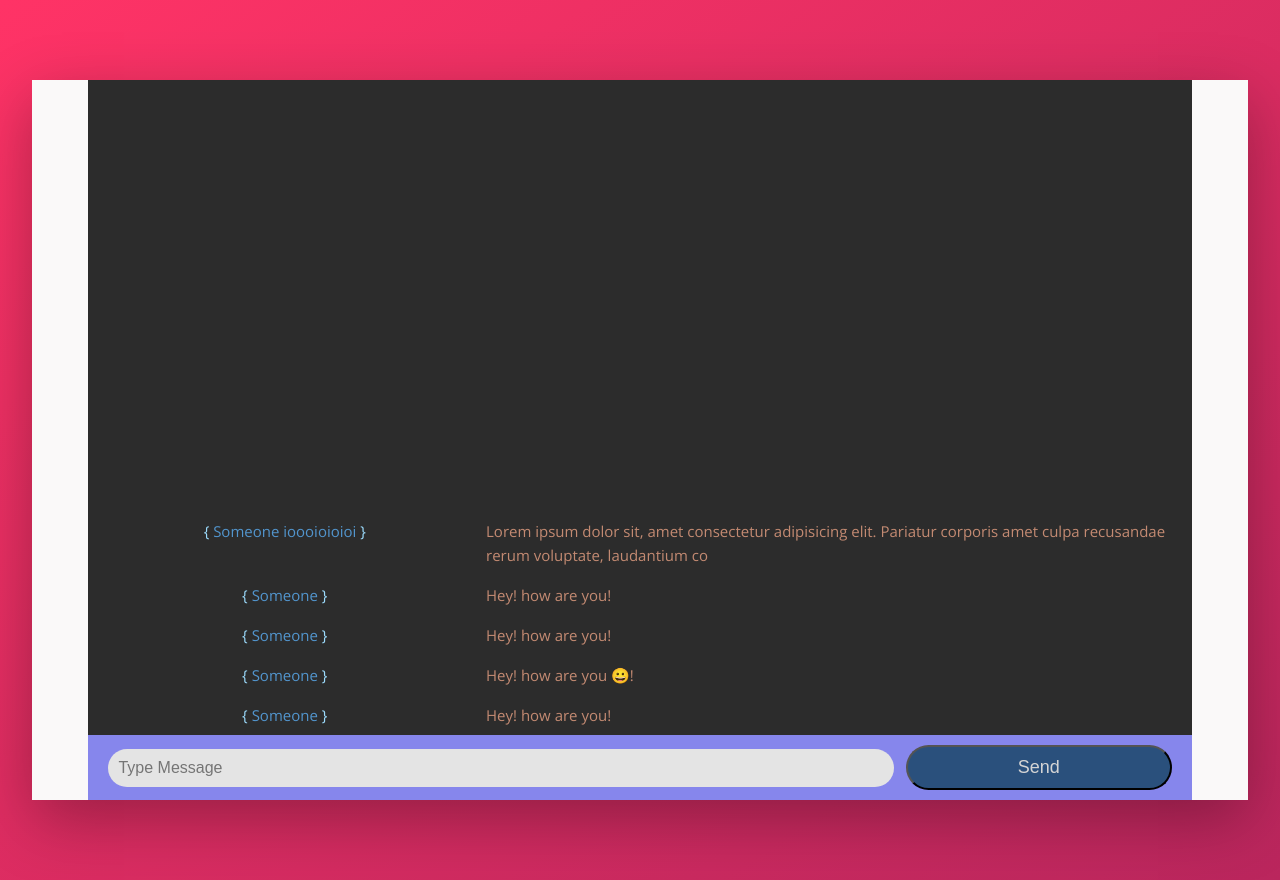
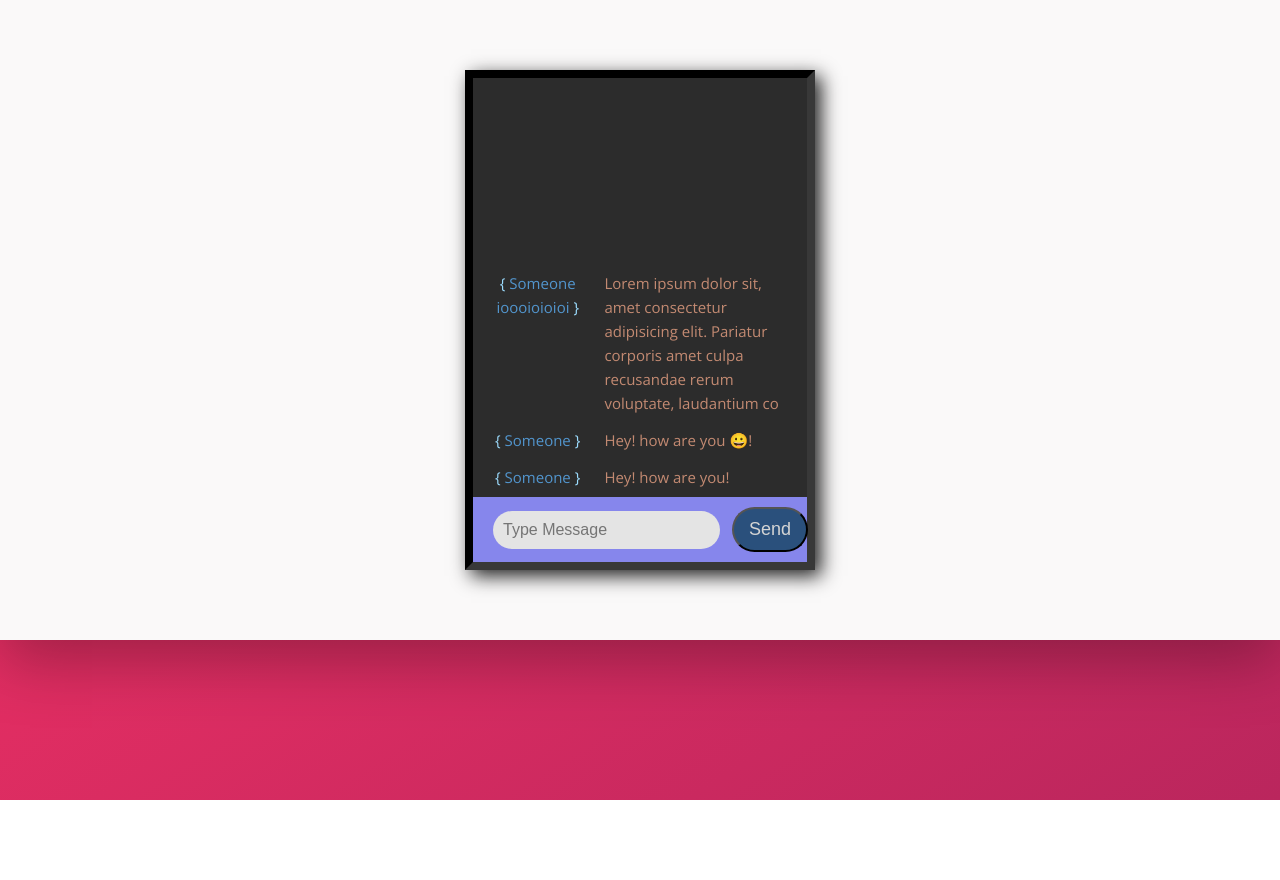
Before and after one commit to nilaysavant/emoji-public-chat, a website: page public/index.html in a window 1280 px wide. After the commit the page ends 800 px from the top, so only its background shows below. Drawn offline with nearby package versions, Linux system fonts and the light colour scheme.

Commit message:
Adjust CSS

```diff
--- a/public/index.html
+++ b/public/index.html
@@ -29,27 +29,7 @@
                     </div>
                 </div>
 
-                <div class="chatbox__messg-item">
-                    <div class="chatbox__messg-item-sender">
-                        <span class="chatbox__messg-item-tag">{</span>
-                        Someone
-                        <span class="chatbox__messg-item-tag">}</span>
-                    </div>
-                    <div class="chatbox__messg-item-messg">
-                        Hey! how are you!
-                    </div>
-                </div>
 
-                <div class="chatbox__messg-item">
-                    <div class="chatbox__messg-item-sender">
-                        <span class="chatbox__messg-item-tag">{</span>
-                        Someone
-                        <span class="chatbox__messg-item-tag">}</span>
-                    </div>
-                    <div class="chatbox__messg-item-messg">
-                        Hey! how are you!
-                    </div>
-                </div>
 
                 <div class="chatbox__messg-item">
                     <div class="chatbox__messg-item-sender">
--- a/scss/_components.scss
+++ b/scss/_components.scss
@@ -2,18 +2,26 @@
 .chatbox {
     font-size: 1.5rem;
     background-color: rgb(44, 44, 44);
-    min-height: 90vh;
     display: flex;
     flex-direction: column;
     justify-content: flex-end;
-    min-width: 50%;
+    // min-height: 90vh;
+    box-sizing: border-box;
+    min-height: 50rem;
+    max-width: 35rem;
+
+    border: 8px inset rgb(56, 56, 56);
+    box-shadow: 6px 6px 18px rgb(31, 31, 31);
 
     &__messgbox {
         // background-color: rgb(223, 223, 223);
-        display: flex;
+        // display: flex;
         align-items: center;
         flex-direction: column;
-        justify-content: flex-end;
+        // justify-content: flex-end;
+        overflow-y: auto;
+        overflow-x: hidden;
+        max-height: 50rem;
     }
 
     &__messg-item {
--- a/scss/_layout.scss
+++ b/scss/_layout.scss
@@ -1,6 +1,6 @@
 .container {
-    max-width: 95vw;
-    margin: 10vh auto;
+    max-width: 100vw;
+    // margin: 10vh auto;
     background-color: var(--color-grey-light-1);
     box-shadow: var(--shadow-dark);
 
@@ -8,6 +8,6 @@
 
     display: flex;
     align-items: center;
-    justify-content: space-evenly;
+    justify-content: center;
     flex-wrap: wrap;
 }
```
Also changed, not shown: public/style.css, 1 other file.
